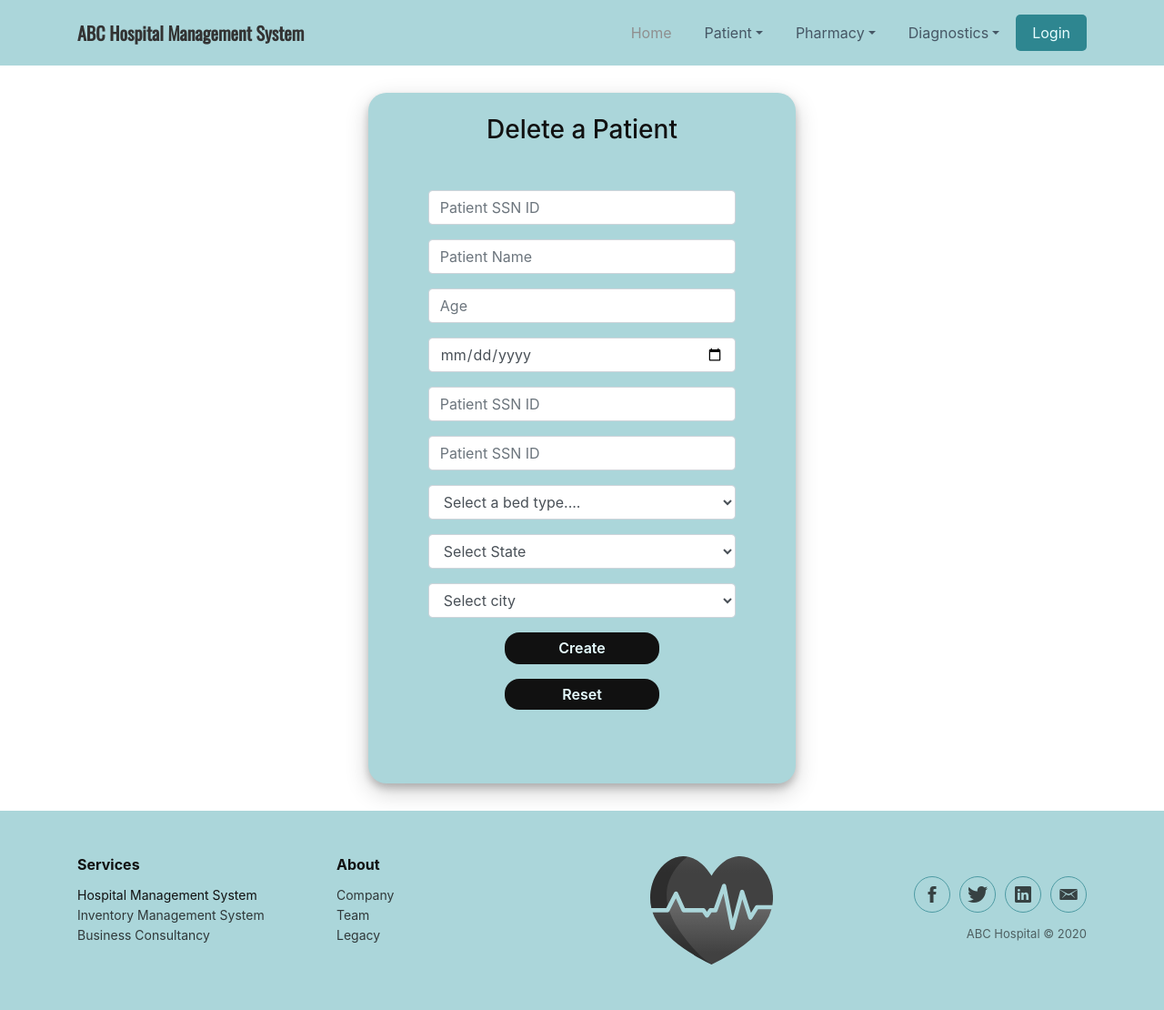
After one commit to ayushgd/hms, a Python web app: template templates/delete_patient.html in a window 1280 px wide. The commit adds this page. Shown: the whole page at 91% size. Run offline with Jinja, Linux system fonts and the light colour scheme; the template is opened without the code that fills it, so the values that code supplies are empty; some libraries are stand-ins or nearby versions.

```diff
--- /dev/null
+++ b/templates/delete_patient.html
@@ -0,0 +1,68 @@
+{% extends 'layout.html' %}
+
+{% block head %}
+<script src="../static/js/cities.js"></script>
+{% endblock %}
+
+{% block content %}
+<div class="container login-container">
+    <div>
+        <div class="login-form-2 text-center">
+            <h3>Delete a Patient</h3>
+            <form name="patient" method="POST" action="/" id="form1" novalidate>
+
+                <div class="form-group">
+                    <input type="text" class="form-control" placeholder="Patient SSN ID" value="" />
+                </div>
+                <div class="form-group">
+                    <input type="text" class="form-control" placeholder="Patient Name" value="" />
+                </div>
+                <div class="form-group">
+                    <input type="number" class="form-control" placeholder="Age" value="" min="1"/>
+                </div>
+                <div class="form-group">
+                    <input type="date" class="form-control" placeholder="Date of Admission" value="" />
+                </div>
+                <div class="form-group">
+                    <input type="text" class="form-control" placeholder="Patient SSN ID" value="" />
+                </div>
+                <div class="form-group">
+                    <input type="text" class="form-control" placeholder="Patient SSN ID" value="" />
+                </div>
+                <div class="form-group">
+                    <select id="bed-type" name="bed-type" form="patient" class="form-control">
+                        <option value="">Select a bed type....</option>
+                        <option value="general">General</option>
+                        <option value="semi">Semi</option>
+                        <option value="single">Single</option>
+                    </select>
+                </div>
+                <div class="form-group">
+                    <select onchange="print_city('state', this.selectedIndex);" id="sts" name ="stt" class="form-control"></select>
+                </div>
+                <div class="form-group">
+                    <select id ="state" class="form-control">
+                        <option value="">Select city</option>
+                    </select>
+                </div>
+                <div class="form-group">
+                    <input type="submit" class="btnSubmit" value="Create" />
+
+                </div>
+                <div class="form-group ">
+                    <input class="btnSubmit text-center" value="Reset" onclick="Reset()"/>
+                </div>
+            </form>
+        </div>
+    </div>
+</div>
+{% endblock %}
+
+{% block script %}
+<script>
+    function Reset() {
+      document.getElementById("form1").reset();
+    }
+</script>
+<script language="javascript">print_state("sts");</script>
+{% endblock %}
--- a/templates/layout.html
+++ b/templates/layout.html
@@ -149,6 +149,23 @@
       </nav>
     </header>
     <main>
+      <!--Flash message start-->
+      <div class="text-center">
+        {% with messages=get_flashed_messages() %}
+        {% if messages %}
+        {% for message in messages %}
+        {% if alert == 'failed' %}
+        <div class="alert alert-danger">{{message}}</div>
+        {% endif %}
+        {% if alert == 'success' %}
+        <div class="alert alert-success">{{message}}</div>
+        {% endif %}
+        {% endfor %}
+        {% endif %}
+        {% endwith %}
+      </div>
+      <!--Flash message end-->
+
       {% block content %}
       <!-- Block Content goes here -->
       {% endblock %}
```
Also changed, not shown: Routes.py (+4 -4 lines), templates/create_patient copy 2.html (added, +68 -0 lines).
